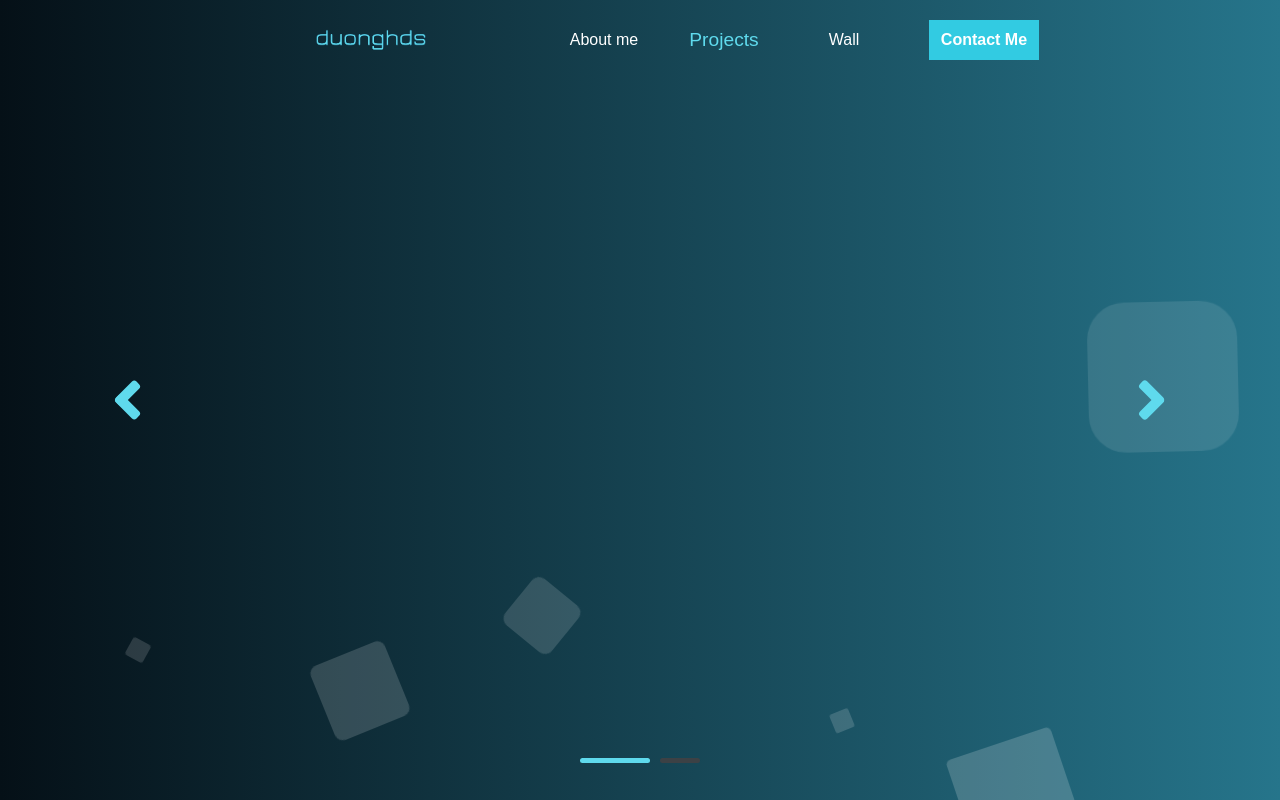
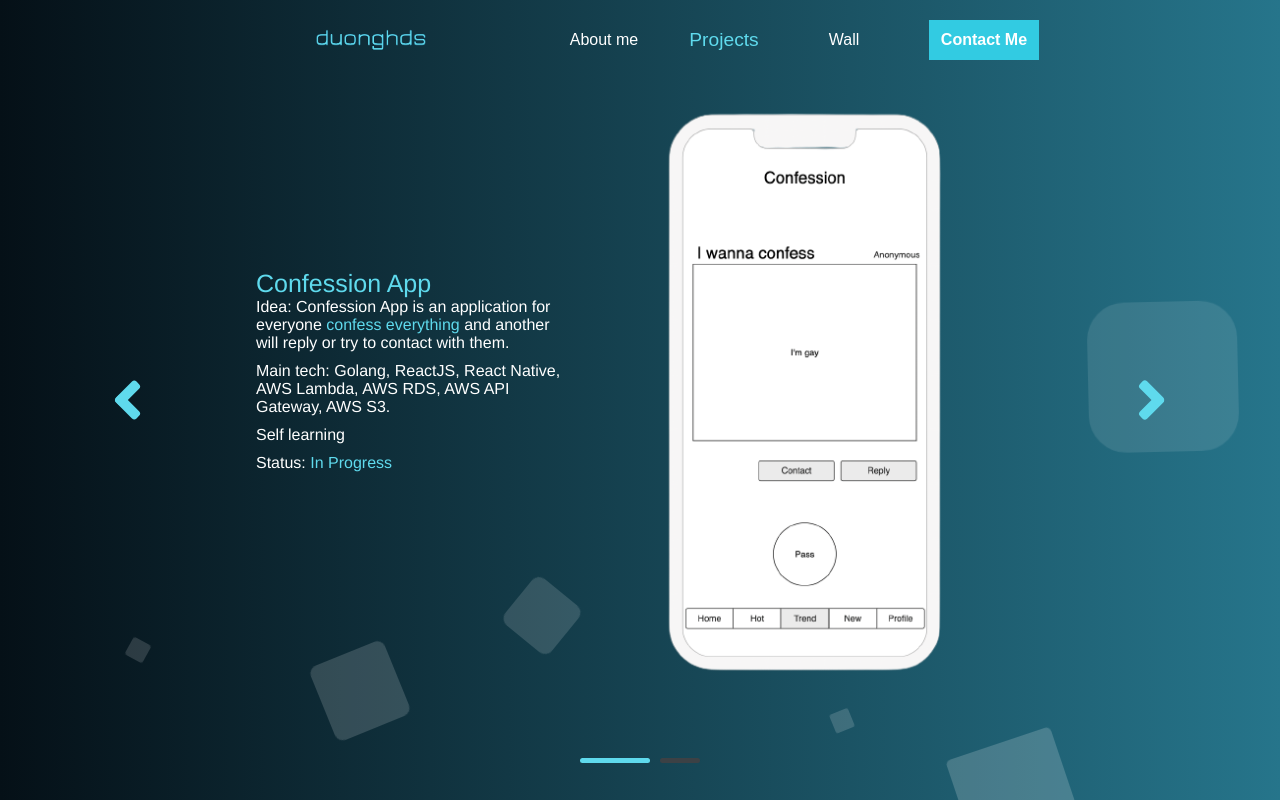
Before and after one commit to duonghds-portfolio/web-app, a React (Create React App) app: page /projects in a window 1280 px wide. Built offline with nearby package versions, Linux system fonts and the light colour scheme.

Commit message:
add demo project

```diff
--- a/src/App.css
+++ b/src/App.css
@@ -432,6 +432,18 @@ nav ul {
   outline: none;
 }
 
+.intro-img.confession {
+  display: flex;
+  justify-content: center;
+  align-items: center;
+}
+
+.intro-img.duba {
+  display: flex;
+  justify-content: center;
+  align-items: center;
+}
+
 @media only screen and (max-width: 1220px) {
   .intro-name {
     font-size: 25px;
--- a/src/App.js
+++ b/src/App.js
@@ -5,12 +5,14 @@ import Layout from './pages/layout/Layout';
 import Home from './pages/home/Home';
 import NoPage from './pages/not-found/NotFound';
 import Wall from './pages/wall/Wall';
+import Projects from './pages/projects/Projects';
 function App() {
   return (
     <BrowserRouter>
       <Routes>
         <Route path="/" element={<Layout />}>
           <Route index element={<Home />} />
+          <Route path="projects" element={<Projects />} />
           <Route path="wall" element={<Wall />} />
           <Route path="*" element={<NoPage />} />
         </Route>
--- /dev/null
+++ b/src/pages/projects/Confession.jsx
@@ -0,0 +1,31 @@
+
+import ConfessionImg from './confess-app.png'
+const Confession = ({id}) => {
+    return(
+        <div className="intro" id={id}>
+            <div className="intro-text" style={{ width: '40%' }}>
+                <div className="intro-name"><div className="bold-name">Confession App</div></div>
+                <div className="wall-text">Idea: Confession App is an application for everyone
+                    <span> confess everything</span> and
+                    another will reply or try to contact with them.
+                </div>
+                <div className="wall-text" style={{ marginTop: "10px" }}>Main tech: Golang, ReactJS, React Native, AWS Lambda, AWS RDS,
+                    AWS API Gateway, AWS S3.
+                </div>
+                <div className="wall-text" style={{ marginTop: "10px" }}>
+                    Self learning
+                </div>
+                <div className="wall-text" style={{ marginTop: "10px" }}>
+                    Status: <span>In Progress</span>
+                </div>
+                <div className="intro-touch">
+                </div>
+            </div>
+            <div className="intro-img confession" style={{ width: '60%' }}>
+                <img className="large-img" src={ConfessionImg} alt="confession" />
+            </div>
+        </div>
+    )
+}
+
+export default Confession;
--- /dev/null
+++ b/src/pages/projects/Duba.jsx
@@ -0,0 +1,31 @@
+import DubaImg from './duba.png';
+
+const Duba = ({id}) => {
+    return(
+        <div className="intro" id={id}>
+            <div className="intro-text" style={{ width: '40%' }}>
+                {/* <div className="hello-msg">Xin chào!</div> */}
+                <div className="intro-name"><div className="bold-name">Duba E-commerce</div></div>
+                <div className="wall-text">Idea: Duba E-commerce is an application for
+                    <span> buy everything online</span>.
+                </div>
+                <div className="wall-text" style={{ marginTop: "10px" }}>Main tech: Golang, Java, Spring Boot, ReactJS, React Native, AWS Lambda, AWS RDS,
+                    AWS API Gateway, AWS S3.
+                </div>
+                <div className="wall-text" style={{ marginTop: "10px" }}>
+                    Self learning
+                </div>
+                <div className="wall-text" style={{ marginTop: "10px" }}>
+                    Status: <span>TODO</span>
+                </div>
+                <div className="intro-touch">
+                </div>
+            </div>
+            <div className="intro-img duba" style={{ width: '60%' }}>
+                <img className="large-img" style={{ width: '500px' }} src={DubaImg} alt="duba" />
+            </div>
+        </div>
+    )
+}
+
+export default Duba;
--- /dev/null
+++ b/src/pages/projects/Projects.jsx
@@ -0,0 +1,14 @@
+import React from 'react'
+import Confession from './Confession'
+import Duba from './Duba'
+
+export default class Projects extends React.Component {
+    render() {
+        return (
+            <div className="container-content">
+                <Confession id="content-1" />
+                <Duba id="content-2" />
+            </div>
+        )
+    }
+}
```
Also changed, not shown: src/pages/projects/confess-app.png (added), src/pages/projects/duba.png (added).
